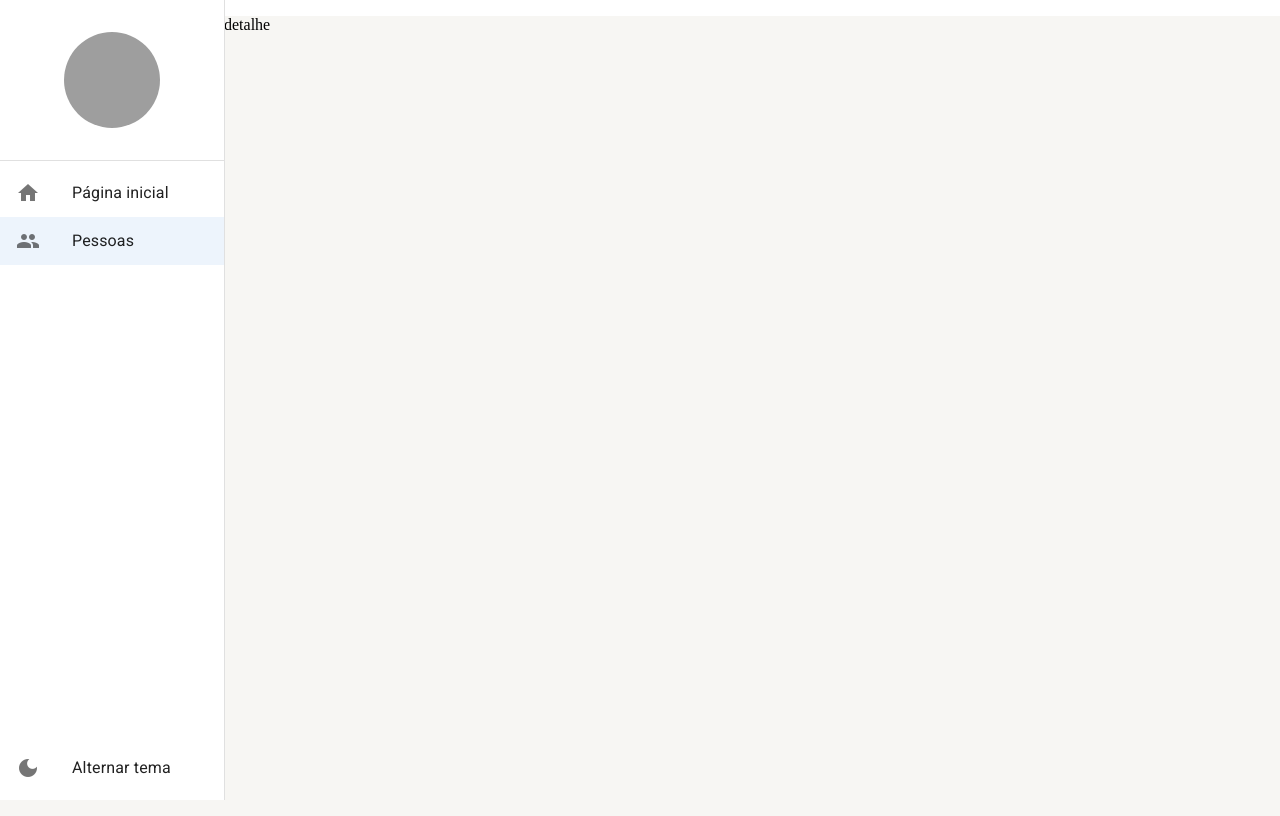
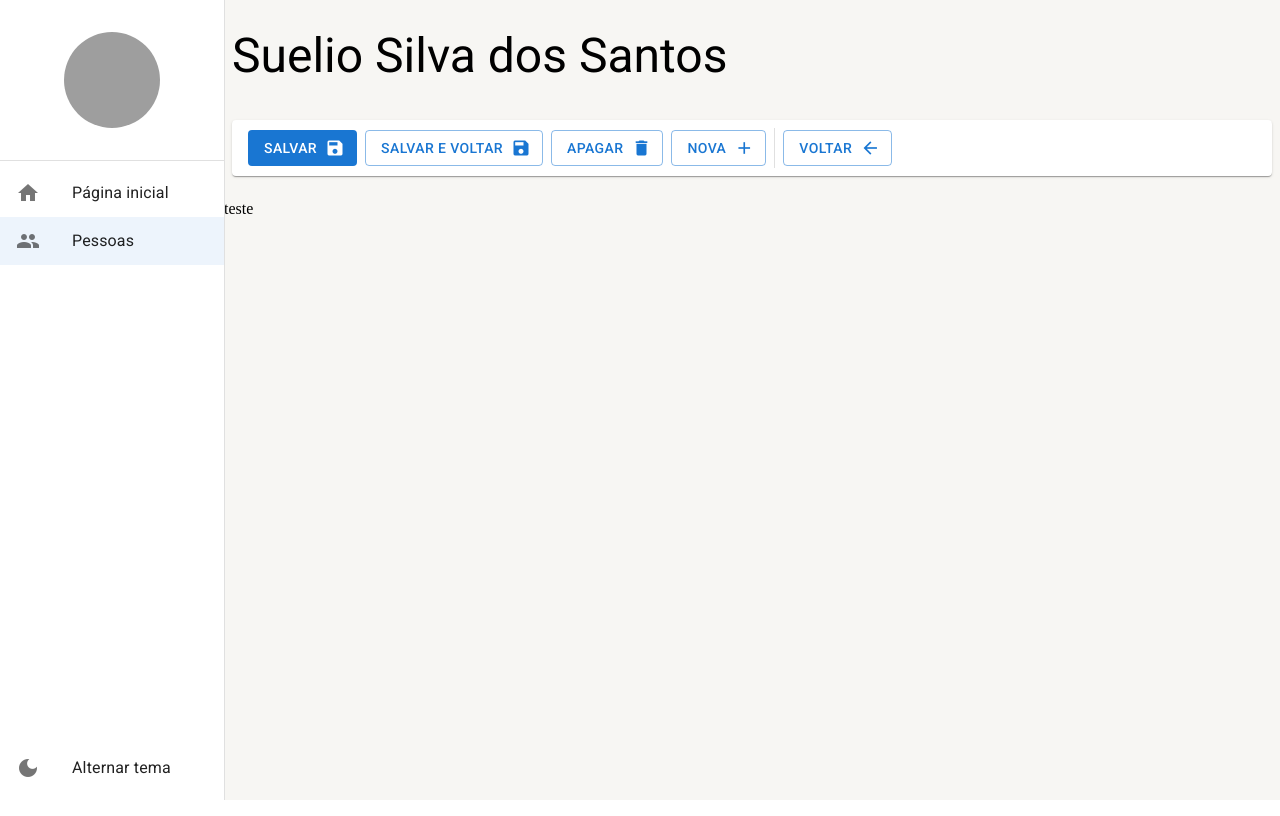
Before and after one commit to sueliosantos/react-material-ui, a React (Create React App) app: page /pessoas/detalhe/1 in a window 1280 px wide. Built offline with nearby package versions, Linux system fonts and the light colour scheme; data requests are answered from the project's data file; grey boxes are pictures that could not be loaded.

Commit message:
final da listagem de pessoas

```diff
--- a/mock/database.json
+++ b/mock/database.json
@@ -17,12 +17,6 @@
       "email": "giovanna.massa@gmail.com",
       "cidadeId": 1,
       "nomeCompleto": "Giovanna Massa Santos"
-    },
-    {
-      "id": 4,
-      "email": "pedro@gmail.com",
-      "cidadeId": 1,
-      "nomeCompleto": "Pedro dos Santos"
     },
     {
       "id": 6,
--- a/src/pages/dashbord/Dashboard.tsx
+++ b/src/pages/dashbord/Dashboard.tsx
@@ -4,8 +4,7 @@ import { LayoutBasePagina } from "../../shared/layouts";
 export const Dashboard = () => {
   return (
     <LayoutBasePagina titulo="Página inicial"
-      //barraDeFerramentas={(<BarraFerramentasListagem mostrarInputBusca />)
-      barraDeFerramentas={(<BarraFerramentasDetalhe monstrarBotaoSalvarEFechar="true" />)}>
+      barraDeFerramentas={(<BarraFerramentasDetalhe monstrarBotaoSalvarEFechar />)}>
       testando
 
 
--- a/src/pages/index.ts
+++ b/src/pages/index.ts
@@ -1,2 +1,3 @@
 export * from "./dashbord/Dashboard";
 export * from "./pessoas/ListagemPessoas";
+export * from "./pessoas/DetalhePessoas";
--- /dev/null
+++ b/src/pages/pessoas/DetalhePessoas.tsx
@@ -0,0 +1,73 @@
+import { LinearProgress } from "@mui/material";
+import { useEffect, useState } from "react";
+import { useNavigate, useParams } from "react-router-dom";
+import { BarraFerramentasDetalhe, BarraFerramentasListagem } from "../../shared/components";
+import { LayoutBasePagina } from "../../shared/layouts";
+import { PessoaService } from "../../shared/services/api/pessoa/PessoaService";
+
+export const DetalhePessoas: React.FC = () => {
+  const { id = 'nova' } = useParams<'id'>();
+  const navigate = useNavigate();
+
+  const [isLoading, setIsLoading] = useState(false);
+  const [nome, setNome] = useState('');
+
+  useEffect(() => {
+    if (id !== 'nova') {
+      setIsLoading(true);
+      PessoaService.getById(Number(id))
+        .then((result) => {
+          setIsLoading(false);
+          if (result instanceof Error) {
+            alert(result.message);
+            navigate('/pessoas');
+          } else {
+            setNome(result.nomeCompleto);
+            console.log(result);
+          }
+        });
+    }
+  }, [id]);
+
+  const handleSave = () => {
+    console.log('save');
+  };
+
+  const handleDelete = (id: number) => {
+    if (confirm('Realmente deseja apagar?')) {
+      PessoaService.deleteById(id).
+        then((result) => {
+          if (result instanceof Error) {
+            alert(result.message);
+          } else {
+            alert("Registro apagado com sucesso");
+            navigate('/pessoas');
+          }
+        });
+    }
+  };
+
+  return (
+    <LayoutBasePagina
+      titulo={id === 'nova' ? "Nova pessoa" : nome}
+      barraDeFerramentas={<BarraFerramentasDetalhe
+        textoBotaoNovo="Nova"
+        monstrarBotaoSalvarEFechar
+        monstrarBotaoNovo={id !== 'nova'}
+        monstrarBotaoApagar={id !== 'nova'}
+
+        aoClicarEmSalvar={handleSave}
+        aoClicarEmSalvarEFechar={handleSave}
+        aoClicarEmApagar={() => handleDelete(Number(id))}
+
+        aoClicarEmNovo={() => navigate('/pessoas/detalhe/nova')}
+        aoClicarEmVoltar={() => navigate('/pessoas')}
+      />}
+    >
+      {(isLoading && (
+        <LinearProgress variant="indeterminate" />
+      ))}
+      <p>teste</p>
+    </LayoutBasePagina >
+  );
+};
--- a/src/pages/pessoas/ListagemPessoas.tsx
+++ b/src/pages/pessoas/ListagemPessoas.tsx
@@ -70,7 +70,9 @@ export const ListagemPessoas: React.FC = () => {
           textoBotaoNovo="Nova"
           mostrarInputBusca
           textoBusca={busca}
-          aoMudatTextoBusca={texto => setSearchParams({ busca: texto, pagina: '1' }, { replace: true })} />}>
+          aoClicarEmNovo={() => navigate('/pessoas/detalhe/nova')}
+          aoMudatTextoBusca={texto => setSearchParams({ busca: texto, pagina: '1' }, { replace: true })} />}
+    >
 
 
       <TableContainer component={Paper} variant='outlined' sx={{ margin: 1, width: 'auto' }}>
--- a/src/routes/index.tsx
+++ b/src/routes/index.tsx
@@ -1,7 +1,7 @@
 import { Routes, Route, Navigate } from 'react-router-dom';
 import { useDrawerContext } from '../shared/contexts';
 import { useEffect } from 'react';
-import { Dashboard, ListagemPessoas } from '../pages';
+import { Dashboard, DetalhePessoas, ListagemPessoas } from '../pages';
 
 export const AppRoutes = () => {
   const { setDrawerOptions } = useDrawerContext();
@@ -27,7 +27,7 @@ export const AppRoutes = () => {
       <Route path="/dashboard" element={<Dashboard />} />
       <Route path="/pessoas" element={<ListagemPessoas />} />
 
-      <Route path="/pessoas/detalhe/:id" element={<p>detalhe</p>} />
+      <Route path="/pessoas/detalhe/:id" element={<DetalhePessoas />} />
 
       <Route path="*" element={<Navigate to="/dashboard" />} />
     </Routes>
```
Also changed, not shown: src/shared/components/ferramentas-detalhe/BarraFerramentasDetalhe.tsx (+9 -9 lines).
